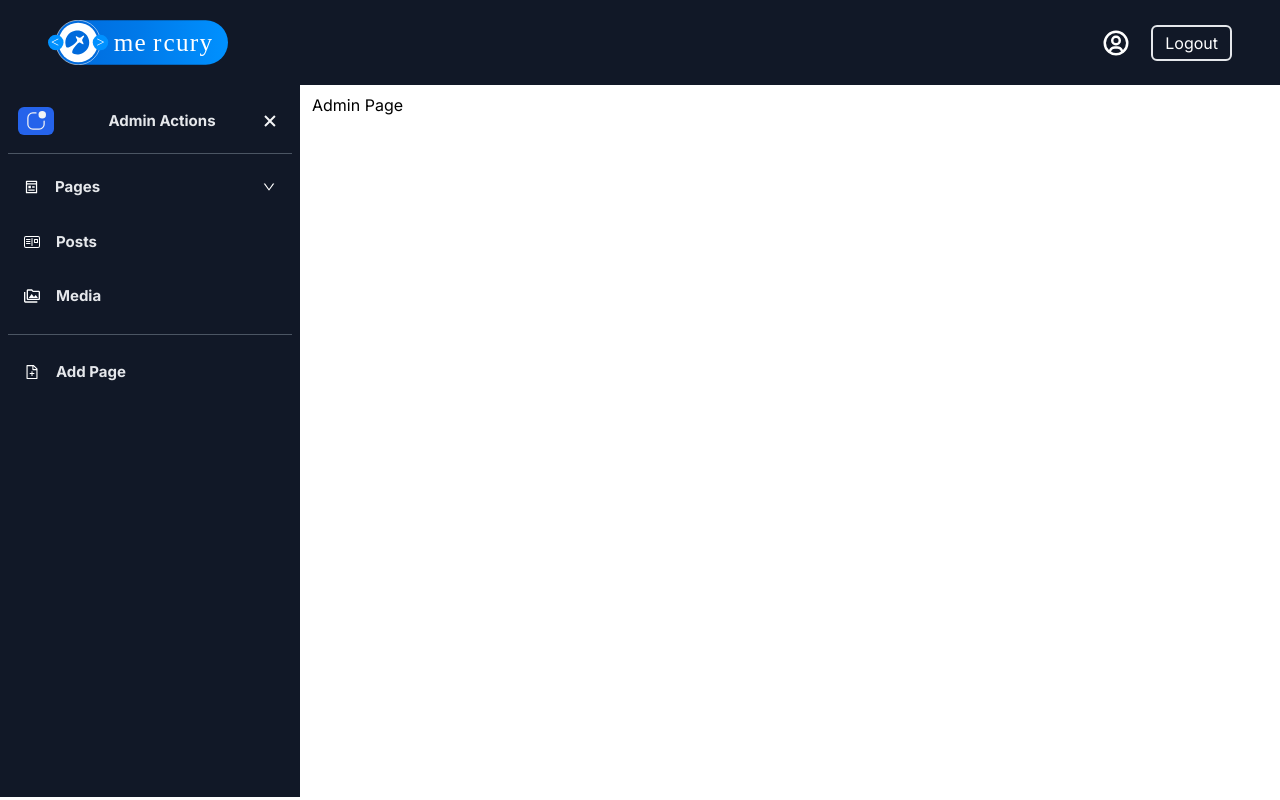
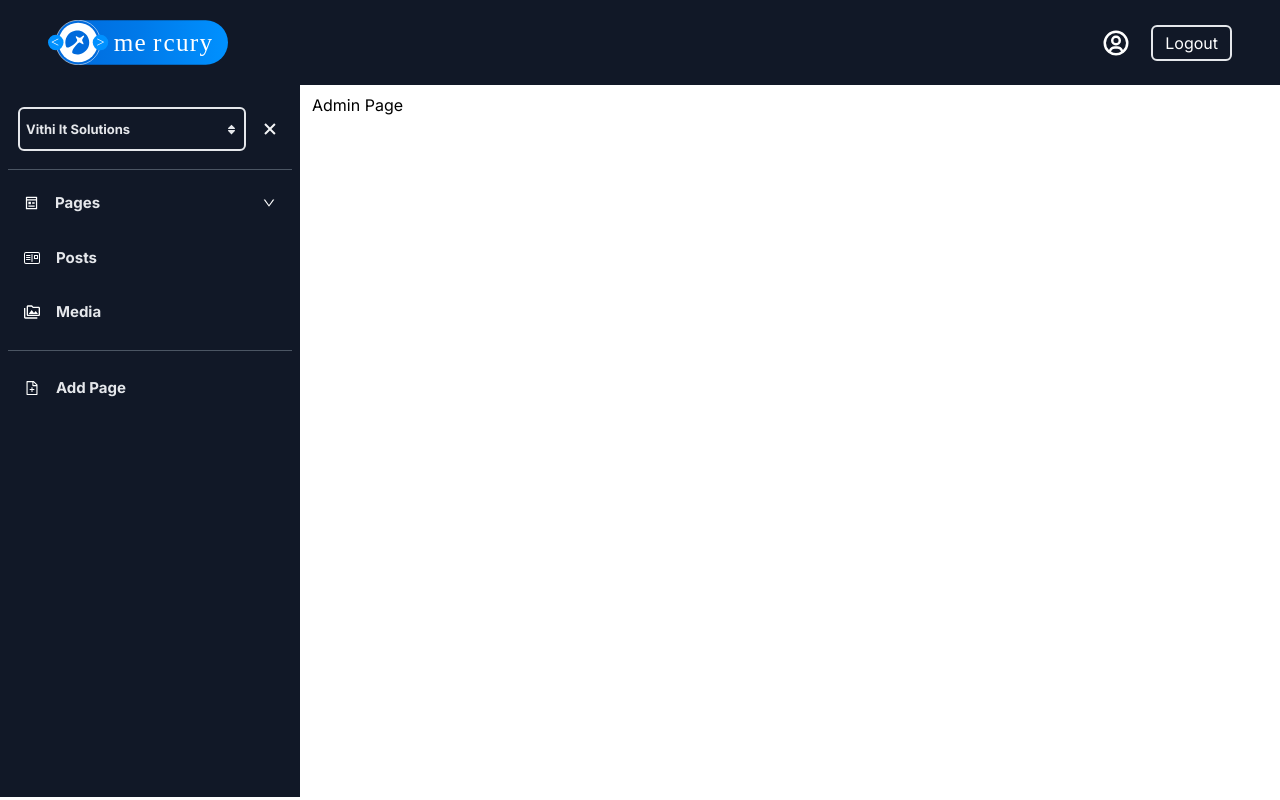
Before and after one commit to roshanreacts/mercury-cms-v1, a Next.js app: page /admin in a window 1280 px wide. Built offline with nearby package versions, Linux system fonts and the light colour scheme.

Commit message:
sidebar added website dropdown

```diff
--- a/src/components/SideBar.jsx
+++ b/src/components/SideBar.jsx
@@ -1,37 +1,71 @@
 "use client"
 import React, { useState } from 'react'
-import { BiFilter, BiX } from 'react-icons/bi'
-import { BsAppIndicator, BsFilterLeft, BsPostcard } from 'react-icons/bs'
+import { BiX } from 'react-icons/bi'
+import { BsFilterLeft, BsPostcard } from 'react-icons/bs'
 import { RiPagesLine } from 'react-icons/ri'
 import { MdOutlinePermMedia } from 'react-icons/md'
-import { AiOutlineDown, AiOutlineFileAdd } from 'react-icons/ai'
-import { PiSidebarSimpleFill } from 'react-icons/pi'
+import { AiOutlineDown, AiOutlineFileAdd } from 'react-icons/ai';
+import { TiArrowUnsorted } from 'react-icons/ti'
 import Link from 'next/link'
+
+const websites = ['Vithi It Solutions', 'ABC', 'XYZ'];
 
 const SideBar = () => {
     const [sidebarActive, setSidebarActive] = useState(true);
     const [pageDropdown, setPageDropdown] = useState(false);
+    const [websiteDropdown, setWebsiteDropdown] = useState(false);
+    const [currentWebsite, setCurrentWebsite] = useState(0);
     return (
         <div className='bg-gray-900 h-full relative'>
             {
                 !sidebarActive ?
                     <span
-                        className="absolute text-white text-5xl top-[20%] cursor-pointer"
+                        className="absolute text-white text-5xl top-[2%] cursor-pointer"
                         onClick={() => setSidebarActive(true)}
                     >
-
                         <BsFilterLeft className='px-2 bg-gray-900 rounded-br-md rounded-tr-md' />
-
                     </span>
-
                     :
                     <div
                         className="sidebar h-full lg:left-0 p-2 w-[300px] overflow-y-auto text-center bg-gray-900"
                     >
                         <div className="text-gray-100 text-xl">
-                            <div className="p-2.5 mt-1 flex items-center justify-between">
-                                <div className="px-2 py-1 rounded-md bg-blue-600"><BsAppIndicator /></div>
-                                <h1 className="font-bold text-gray-200 text-[15px] ml-3">Admin Actions</h1>
+                            <div className="p-2.5 mt-1 flex items-center justify-between gap-3 cursor-pointer">
+                                <div className='w-full relative'>
+                                    <h1 className="font-bold text-gray-200 text-[13px] border-2 rounded-md p-1.5 flex items-center justify-between"
+                                        onClick={() => setWebsiteDropdown(!websiteDropdown)}
+                                    >
+                                        {websites.length > 0 ? websites[currentWebsite] : "Click To Create First Website"}
+                                        <span>
+                                            <TiArrowUnsorted />
+                                        </span>
+
+                                    </h1>
+                                    {
+                                        websiteDropdown &&
+                                        <div className='absolute bg-white text-black w-full overflow-y-scroll z-10 items-center justify-center text-base rounded-md mt-1 p-2'>
+                                            {
+                                                websites?.map((item, index) =>
+                                                    <Link href={`/admin/${item}`}>
+                                                        <p key={index} className='p-1 hover:bg-blue-100 rounded-md' onClick={() => {
+                                                            setCurrentWebsite(index)
+                                                            setWebsiteDropdown(false)
+                                                        }}>
+                                                            {item}
+                                                        </p>
+                                                    </Link>
+
+                                                )
+                                            }
+                                            <Link href='/admin/addwebsite' onClick={() => setWebsiteDropdown(false)} className='m-1 p-1 px-6 border-2 border-blue-700 w-full text-blue-600 rounded-md text-sm'>
+                                                + Create Website
+                                            </Link>
+
+                                        </div>
+                                    }
+
+                                </div>
+
                                 <div
                                     className=" cursor-pointer text-2xl"
                                     onClick={() => setSidebarActive(false)}
```
